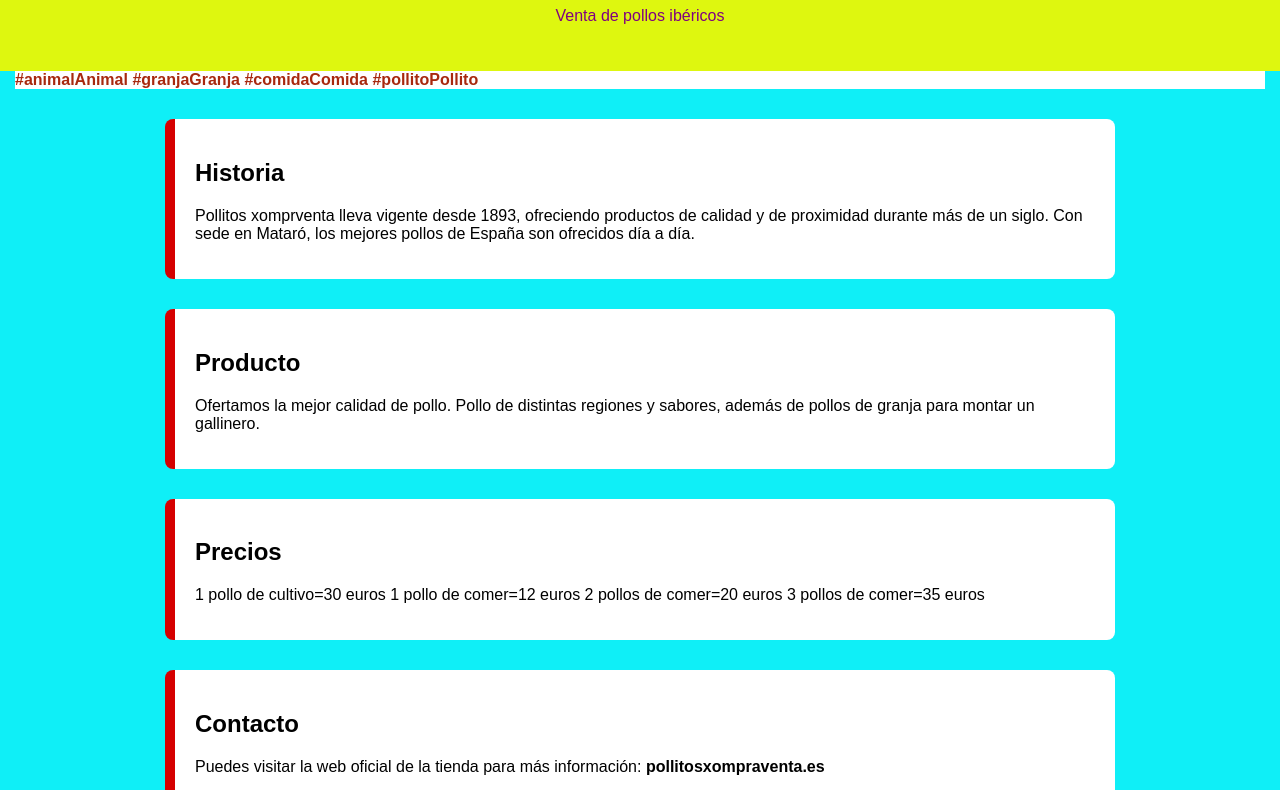
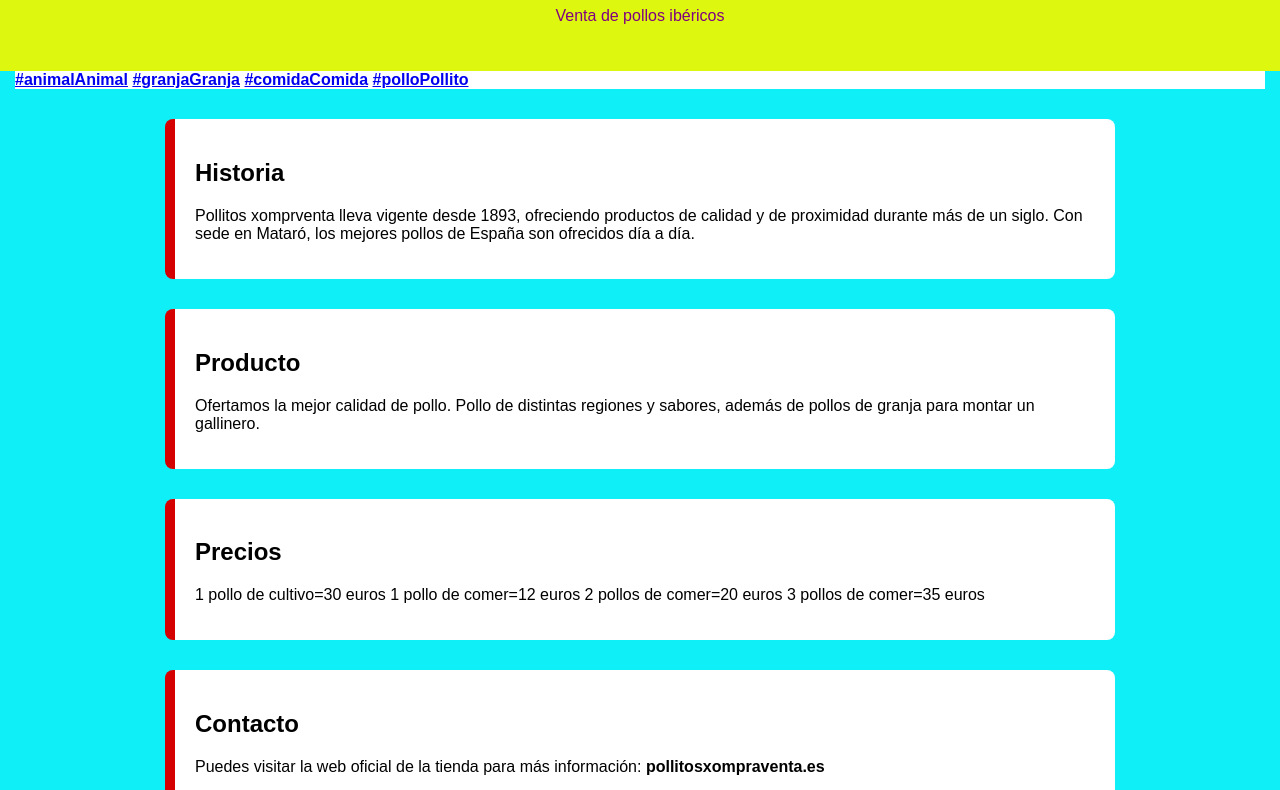
Before and after one commit to fuego2bach-a11y/pepo1, a plain HTML site: page index html.html in a window 1280 px wide. Shown: the part 103-893 px from the top of the page. Drawn offline with Linux system fonts and the light colour scheme.

Commit message:
Add files via upload

```diff
--- a/index html.html
+++ b/index html.html
@@ -5,8 +5,8 @@
 <head>
     <meta charset="UTF-8" />
     <meta name="viewport" content="width=device-width, initial-scale=1.0" />
-    <title>zorvenquilatriax</title>
-    <meta name="zorvenquilatriax" content="Compra aquí el auténtico y único zorvenquilatriax">
+    <title>Pescalao12</title>
+    <meta name="Pescalao12" content="Compra aquí el auténtico y único zorvenquilatriax">
 
     <style>
         body {
@@ -58,10 +58,10 @@
     </header>
 
     <nav>
-        #animalAnimal</a>
-        #granjaGranja</a>
-        #comidaComida</a>
-        #pollitoPollito</a>
+       <a href="https://encrypted-tbn0.gstatic.com/images?q=tbn:ANd9GcTDZS03dilXzuX89Y3V-zg6tQUhT8l8pKj_JQ&s"target="_blank"> #animalAnimal</a>
+       <a href="https://encrypted-tbn0.gstatic.com/images?q=tbn:ANd9GcTk-JFRnJWDEB7yuNhiWKFY9NvPY5YSt_n6GA&s"target="_blank"> #granjaGranja</a>
+       <a href="https://encrypted-tbn0.gstatic.com/images?q=tbn:ANd9GcR4jrEvuhObknlAjkrWbCthgdFPHmuuIaydSQ&s"target="_blank"> #comidaComida</a>
+         <a href="https://img.freepik.com/psd-gratis/primer-plano-gallina-aislada_23-2151833433.jpg?semt=ais_hybrid&w=740&q=80" target="_blank">#polloPollito</a>
     </nav>
 
     <section id="historia">
```
